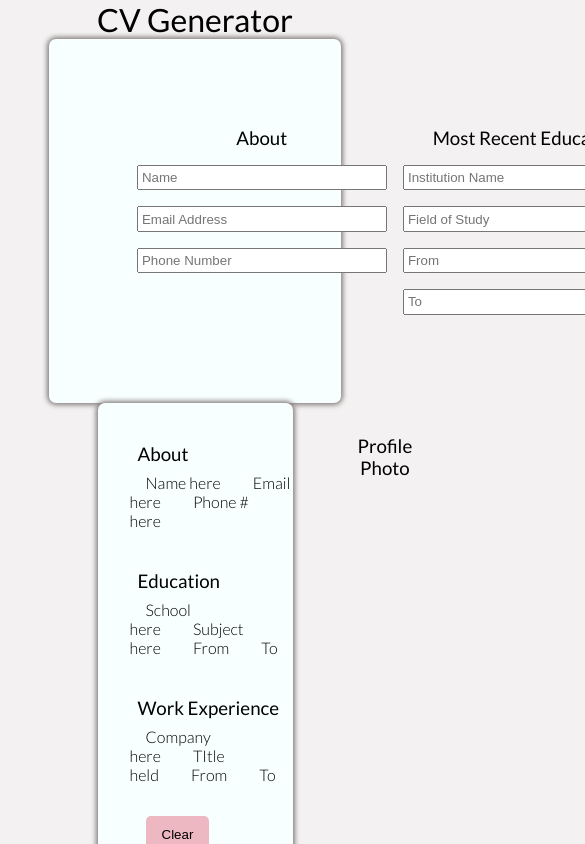
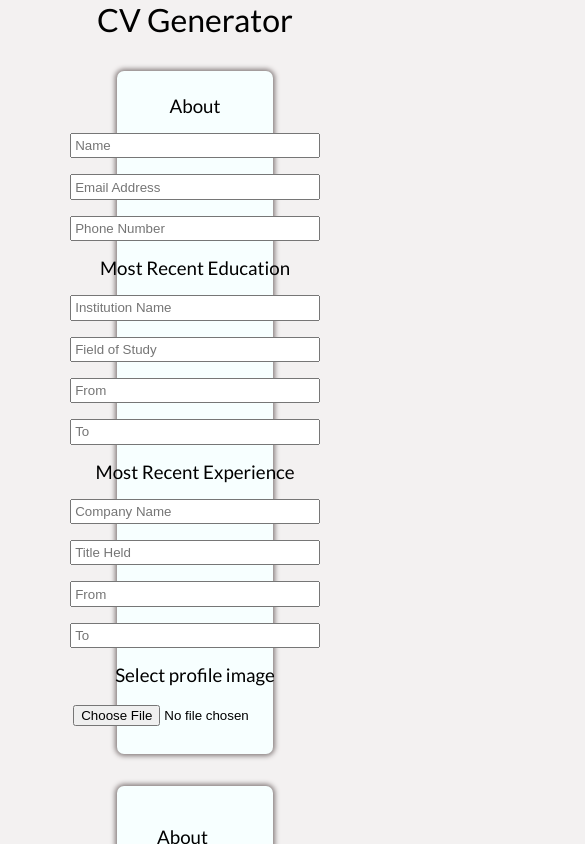
Before and after one commit to jonescu/cv-app, a React (Create React App) app: page / in a window 390 px wide. Shown: the top 844 px of the page, 585 px wide, since content can reach past the window. Built offline with nearby package versions, Linux system fonts and the light colour scheme; the HTML template or start-up script is replaced by a standard one.

Commit message:
media queries

```diff
--- a/src/App.js
+++ b/src/App.js
@@ -54,6 +54,7 @@ function App() {
       companyFrom: '',
       companyTo: ''
     })
+    setImg(null)
   }
 
   return (
--- a/src/index.css
+++ b/src/index.css
@@ -115,3 +115,30 @@ header > h1 {
 .cv-container .buttons-container > .download-btn {
   background-color: aquamarine;
 }
+
+
+@media only screen and (max-width: 576px) {
+  .cv-container {
+    display: flex;
+    flex-direction: column;
+  }
+}
+
+@media only screen and (max-width: 1415px) {
+  .form-container {
+    display: flex;
+    flex-direction: column;
+    justify-content: center;
+    align-items: center;
+    width: 40%;
+    margin: 2rem 0;
+    padding: 1rem;
+  }
+
+  .cv-container {
+    display: flex;
+    flex-direction: column;
+    width: 40%;
+  }
+
+}
```
